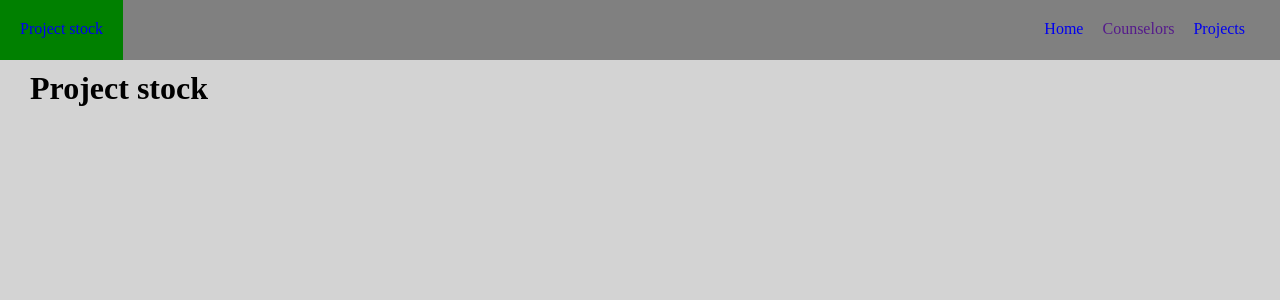
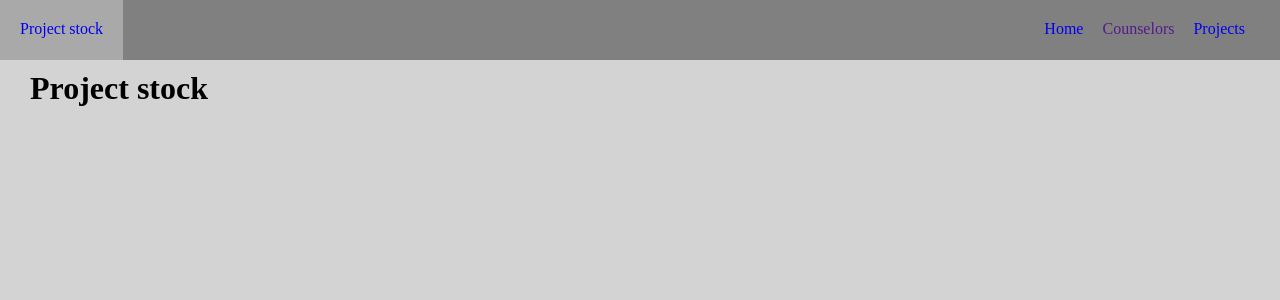
Before and after one commit to DeeCorrector/Projects-in-Stock, a Django app: page / in a window 1280 px wide. Shown: the top 300 px of the page. Run offline with Django 3.2, Linux system fonts and the light colour scheme.

Commit message:
color correct

```diff
--- a/Product/src/web/static/web/style.css
+++ b/Product/src/web/static/web/style.css
@@ -25,7 +25,7 @@ body{
   position: absolute;
   top: 0px;
   bottom: 0px;
-  background-color: green;
+  background-color: darkgrey;
   padding: 20px 20px 20px 20px;
 }
 
```
